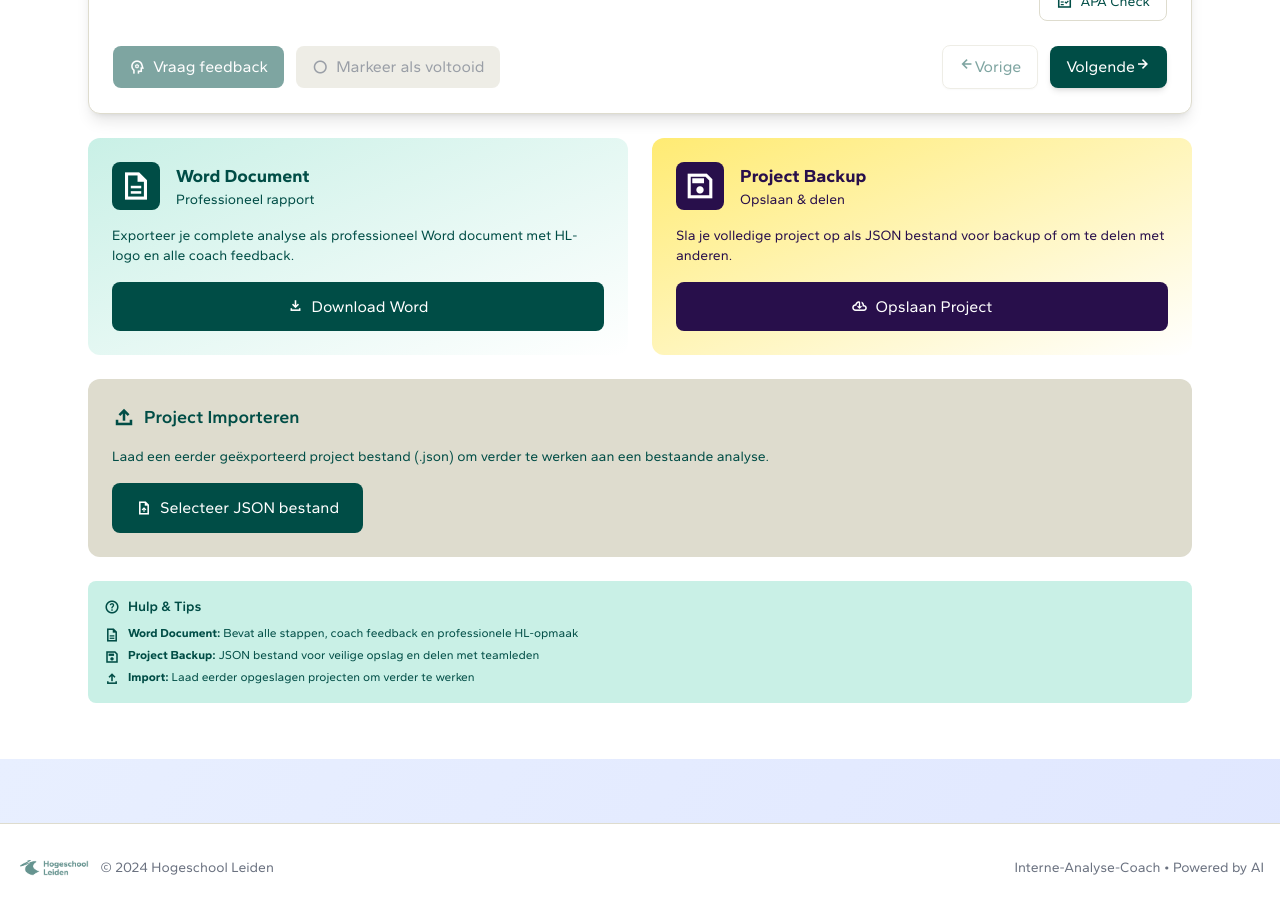
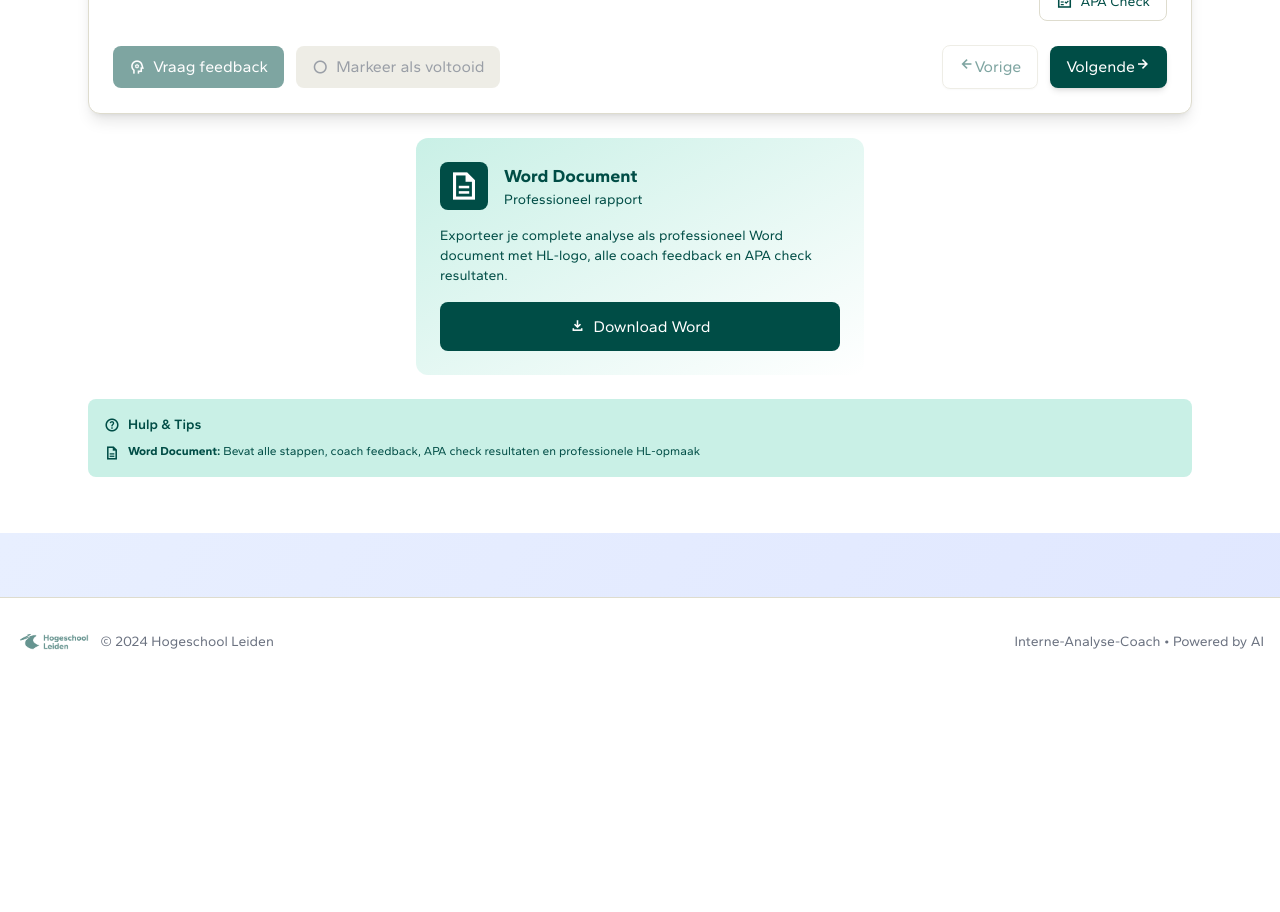
Before and after one commit to SuzannedeGroot1981/Interne-Analyse-Coach, a Next.js app: page / in a window 1280 px wide. Shown: the part 1500-2412 px from the top of the page. After the commit the page ends 2186 px from the top, so only its background shows below. Built offline with nearby package versions, Linux system fonts and the light colour scheme.

Commit message:
Remove Project Backup and Import sections

```diff
--- a/components/ProjectActions.tsx
+++ b/components/ProjectActions.tsx
@@ -351,8 +351,8 @@ export default function ProjectActions({ projectId, projectData, wizardData, apa
 
   return (
     <div className={`space-y-6 ${className}`}>
-      {/* Hoofdacties - prominente weergave */}
-      <div className="grid grid-cols-1 md:grid-cols-2 gap-6">
+      {/* Hoofdactie - Word Export */}
+      <div className="max-w-md mx-auto">
         {/* Word Export Card */}
         <div className="bg-gradient-to-br from-hl-lichtgroen to-hl-wit rounded-xl p-6 hover:shadow-lg transition-all duration-200">
           <div className="flex items-center mb-4">
@@ -366,7 +366,7 @@ export default function ProjectActions({ projectId, projectData, wizardData, apa
           </div>
 
           <p className="text-sm text-hl-donkergroen mb-4 font-gantari">
-            Exporteer je complete analyse als professioneel Word document met HL-logo en alle coach feedback.
+            Exporteer je complete analyse als professioneel Word document met HL-logo, alle coach feedback en APA check resultaten.
           </p>
 
           <button
@@ -383,41 +383,6 @@ export default function ProjectActions({ projectId, projectData, wizardData, apa
               <>
                 <span className="material-symbols-sharp hl-icon-white hl-icon-sm">download</span>
                 <span>Download Word</span>
-              </>
-            )}
-          </button>
-        </div>
-
-        {/* Project Opslaan Card */}
-        <div className="bg-gradient-to-br from-hl-geel to-hl-wit rounded-xl p-6 hover:shadow-lg transition-all duration-200">
-          <div className="flex items-center mb-4">
-            <div className="w-12 h-12 bg-hl-donkerpaars rounded-lg flex items-center justify-center mr-4">
-              <span className="material-symbols-sharp text-hl-wit hl-icon-lg">save</span>
-            </div>
-            <div>
-              <h3 className="text-lg font-bold text-hl-donkerpaars font-gantari">Project Backup</h3>
-              <p className="text-sm text-hl-donkerpaars font-gantari">Opslaan & delen</p>
-            </div>
-          </div>
-
-          <p className="text-sm text-hl-donkerpaars mb-4 font-gantari">
-            Sla je volledige project op als JSON bestand voor backup of om te delen met anderen.
-          </p>
-
-          <button
-            onClick={downloadProject}
-            disabled={isExportingJson || (!projectData && !projectId)}
-            className="w-full flex items-center justify-center space-x-2 px-4 py-3 bg-hl-donkerpaars text-hl-wit rounded-lg hover:bg-hl-donkergroen disabled:opacity-50 disabled:cursor-not-allowed transition-colors font-semibold font-gantari"
-          >
-            {isExportingJson ? (
-              <>
-                <span className="material-symbols-sharp hl-icon-white hl-icon-sm animate-spin">progress_activity</span>
-                <span>Opslaan...</span>
-              </>
-            ) : (
-              <>
-                <span className="material-symbols-sharp hl-icon-white hl-icon-sm">cloud_download</span>
-                <span>Opslaan Project</span>
               </>
             )}
           </button>
@@ -461,70 +426,6 @@ export default function ProjectActions({ projectId, projectData, wizardData, apa
         </div>
       )}
 
-      {/* Project Import sectie - minder prominent */}
-      <div className="bg-hl-zand rounded-xl p-6">
-        <h3 className="text-lg font-semibold text-hl-donkergroen mb-4 flex items-center font-gantari">
-          <span className="material-symbols-sharp hl-icon-primary hl-icon-md mr-2">file_upload</span>
-          Project Importeren
-        </h3>
-
-        <p className="text-sm text-hl-donkergroen mb-4 font-gantari">
-          Laad een eerder geëxporteerd project bestand (.json) om verder te werken aan een bestaande analyse.
-        </p>
-
-        <div className="relative inline-block">
-          <input
-            type="file"
-            accept=".json"
-            onChange={importProject}
-            disabled={isImporting}
-            className="absolute inset-0 w-full h-full opacity-0 cursor-pointer disabled:cursor-not-allowed"
-            id="project-import"
-          />
-          <label
-            htmlFor="project-import"
-            className={`flex items-center justify-center space-x-2 px-6 py-3 rounded-lg font-medium transition-all duration-200 cursor-pointer font-gantari ${
-              isImporting
-                ? 'bg-hl-lichtgroen text-hl-donkergroen cursor-not-allowed'
-                : 'bg-hl-donkergroen text-hl-wit hover:bg-hl-donkerpaars hover:shadow-md'
-            }`}
-          >
-            {isImporting ? (
-              <>
-                <span className="material-symbols-sharp hl-icon-sm animate-spin">progress_activity</span>
-                <span>Importeren...</span>
-              </>
-            ) : (
-              <>
-                <span className="material-symbols-sharp hl-icon-white hl-icon-sm">upload_file</span>
-                <span>Selecteer JSON bestand</span>
-              </>
-            )}
-          </label>
-        </div>
-
-        {/* Status messages */}
-        {importError && (
-          <div className="mt-4 bg-red-50 border border-red-200 rounded-lg p-3">
-            <div className="flex items-center space-x-2">
-              <span className="material-symbols-sharp text-red-500 hl-icon-sm">error</span>
-              <span className="text-red-700 text-sm font-medium font-gantari">Import Fout</span>
-            </div>
-            <p className="text-red-600 text-sm mt-1 font-gantari">{importError}</p>
-          </div>
-        )}
-
-        {importSuccess && (
-          <div className="mt-4 bg-hl-lichtgroen border border-hl-donkergroen rounded-lg p-3">
-            <div className="flex items-center space-x-2">
-              <span className="material-symbols-sharp text-hl-donkergroen hl-icon-sm">check_circle</span>
-              <span className="text-hl-donkergroen text-sm font-medium font-gantari">Import Succesvol</span>
-            </div>
-            <p className="text-hl-donkergroen text-sm mt-1 font-gantari">{importSuccess}</p>
-          </div>
-        )}
-      </div>
-
       {/* Help sectie - compacter */}
       <div className="bg-hl-lichtgroen rounded-lg p-4">
         <h4 className="text-sm font-semibold text-hl-donkergroen mb-2 flex items-center font-gantari">
@@ -534,15 +435,7 @@ export default function ProjectActions({ projectId, projectData, wizardData, apa
         <div className="text-xs text-hl-donkergroen space-y-1 font-gantari">
           <p className="flex items-start space-x-2">
             <span className="material-symbols-sharp hl-icon-primary hl-icon-sm mt-0.5">description</span>
-            <span><strong>Word Document:</strong> Bevat alle stappen, coach feedback en professionele HL-opmaak</span>
-          </p>
-          <p className="flex items-start space-x-2">
-            <span className="material-symbols-sharp hl-icon-primary hl-icon-sm mt-0.5">save</span>
-            <span><strong>Project Backup:</strong> JSON bestand voor veilige opslag en delen met teamleden</span>
-          </p>
-          <p className="flex items-start space-x-2">
-            <span className="material-symbols-sharp hl-icon-primary hl-icon-sm mt-0.5">file_upload</span>
-            <span><strong>Import:</strong> Laad eerder opgeslagen projecten om verder te werken</span>
+            <span><strong>Word Document:</strong> Bevat alle stappen, coach feedback, APA check resultaten en professionele HL-opmaak</span>
           </p>
         </div>
       </div>
```
